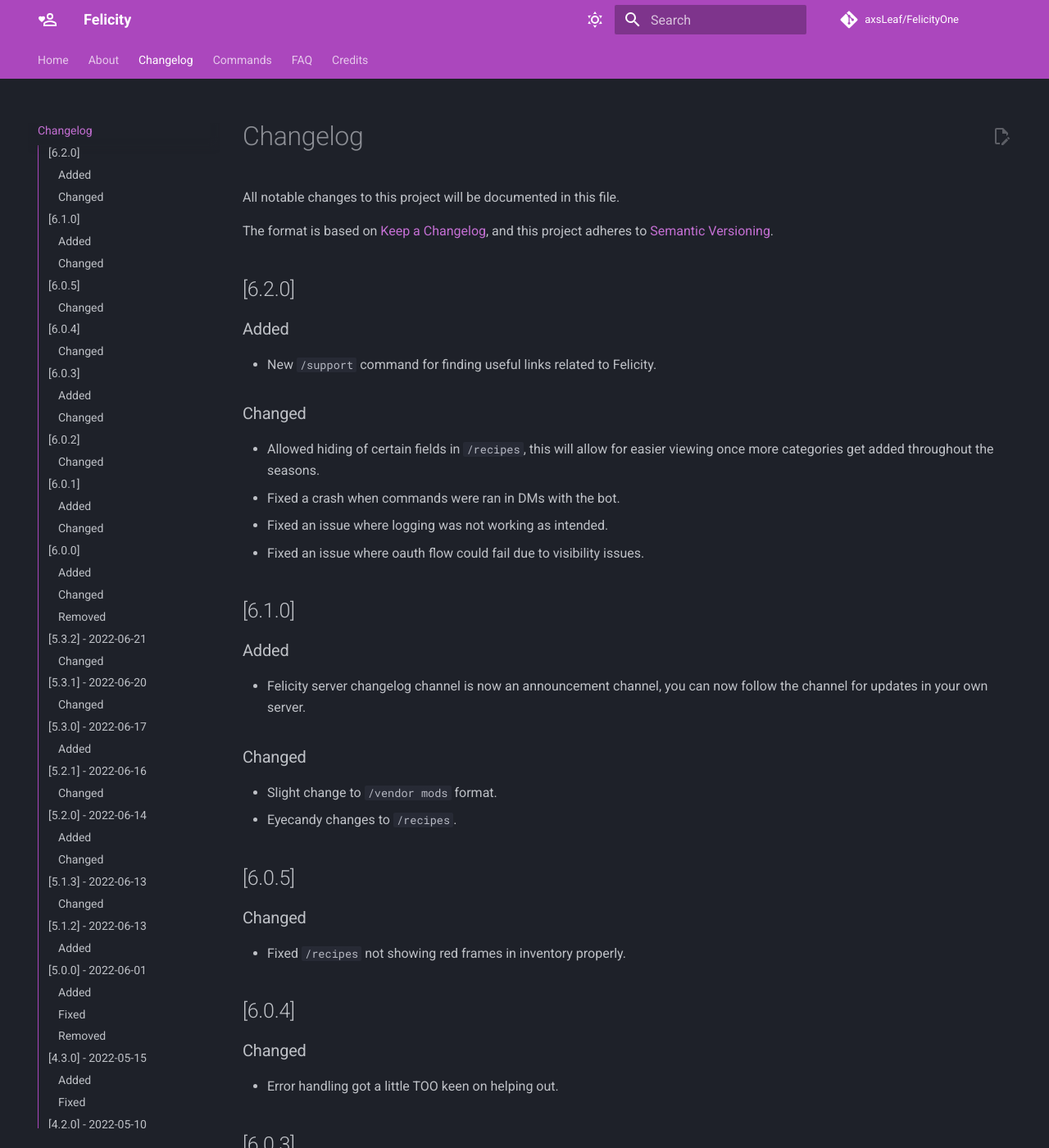
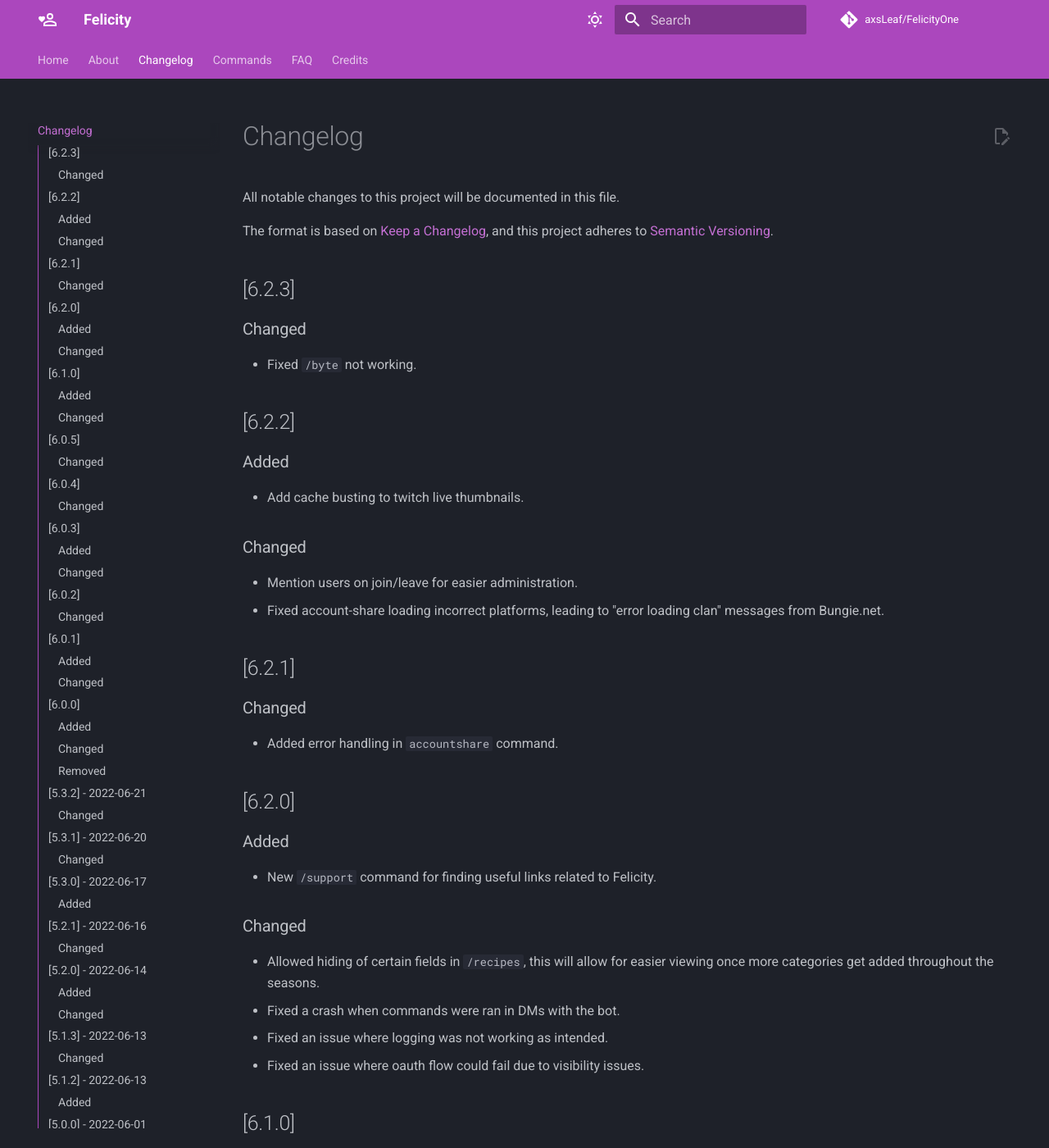
Before and after one commit to devFelicity/Felicity, an MkDocs documentation site: the page built from docs/changelog.md, in a window 1280 px wide and 1400 px high. Shown: the whole window at 82% size. Built offline with MkDocs 1.6.1 and Material for MkDocs 9.7.7, drawn with Linux system fonts in a browser that asks for light colours; comment, search, counter and statistics services are not loaded.

Commit message:
Update to 6.2.3

```diff
--- a/docs/changelog.md
+++ b/docs/changelog.md
@@ -7,6 +7,22 @@
 
 The format is based on [Keep a Changelog](https://keepachangelog.com/en/1.0.0/),
 and this project adheres to [Semantic Versioning](https://semver.org/spec/v2.0.0.html).
+
+## [6.2.3]
+### Changed
+- Fixed `/byte` not working.
+
+## [6.2.2]
+### Added
+- Add cache busting to twitch live thumbnails.
+
+### Changed
+- Mention users on join/leave for easier administration.
+- Fixed account-share loading incorrect platforms, leading to "error loading clan" messages from Bungie.net.
+
+## [6.2.1]
+### Changed
+- Added error handling in `accountshare` command.
 
 ## [6.2.0]
 ### Added
```
